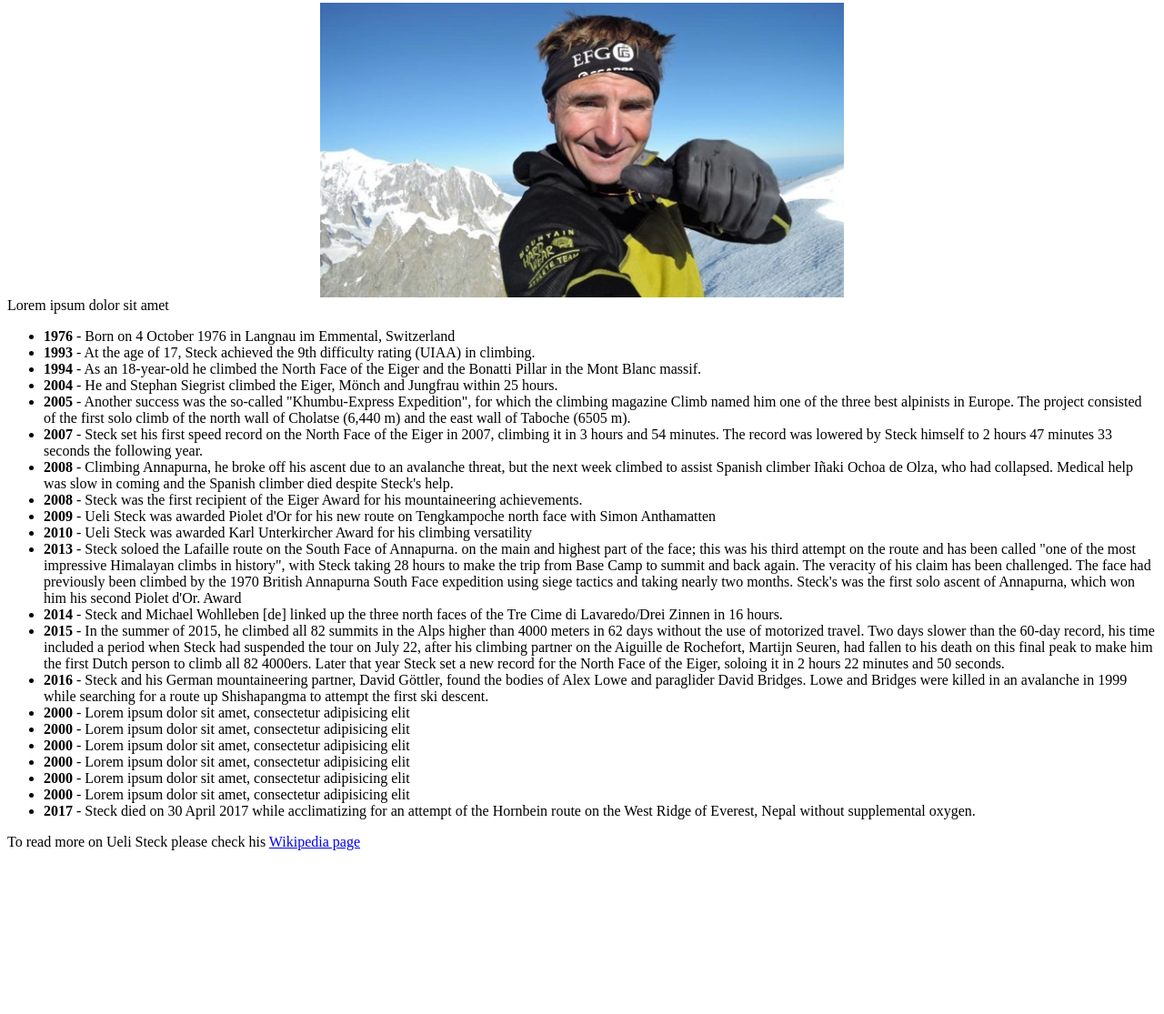
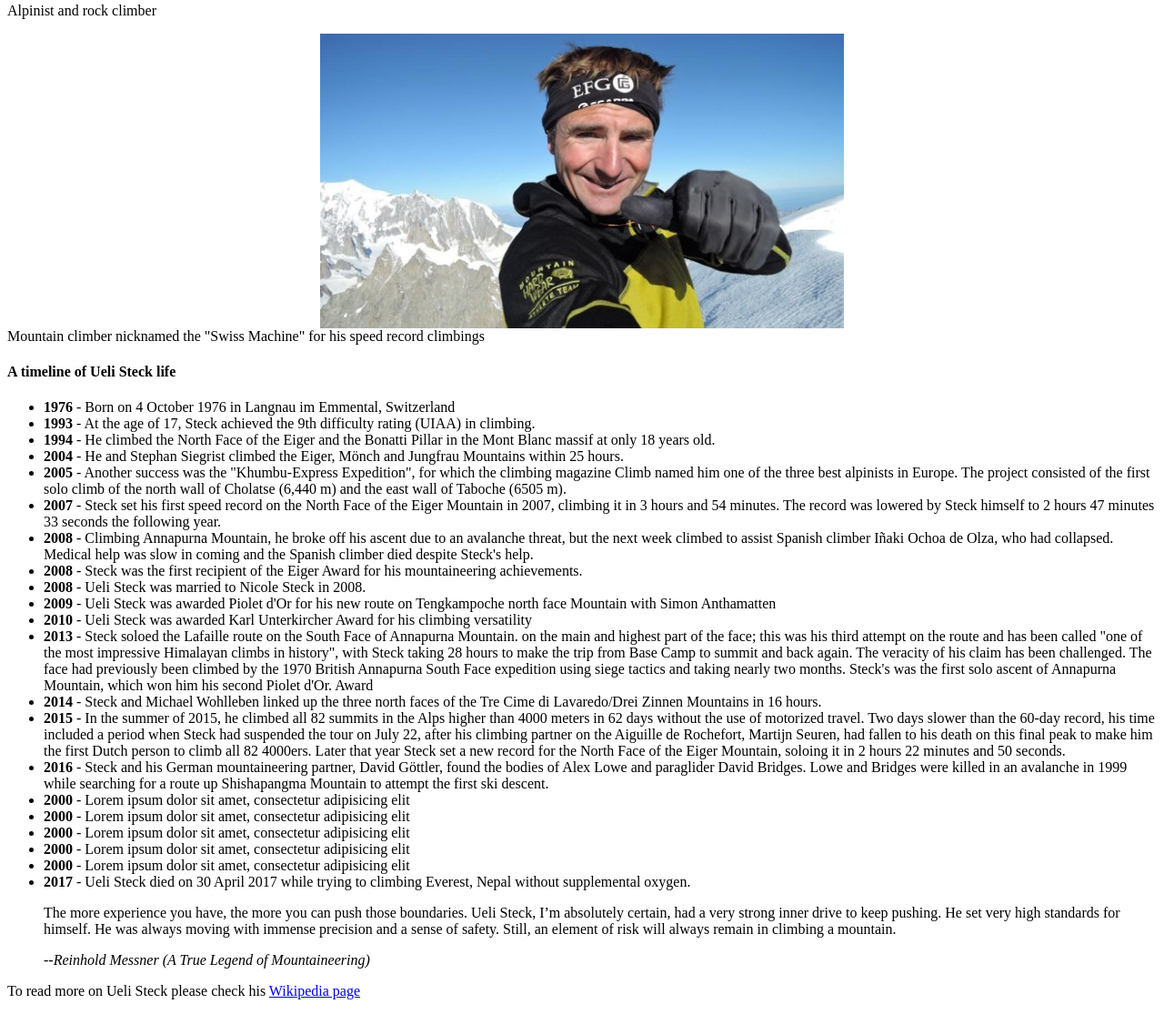
Before and after one commit to costik2020/0014-tribute-page-to-alpinist-Ueli-Steck, a plain HTML site: page index.html in a window 1280 px wide. Shown: the part 77-1192 px from the top of the page at 91% size. Before the commit the page ends 1028 px from the top, so only its background shows below. Drawn offline with Linux system fonts and the light colour scheme.

Commit message:
More edits facts about Ueli Steck life

```diff
--- a/index.html
+++ b/index.html
@@ -7,40 +7,49 @@
 	</head>
 	<body>
 		<main id="main">
-			<h1 id="title">Alpinist Ueli Steck</h1>
+			<h1 id="title">Ueli Steck</h1>
+			<p>Alpinist and rock climber</p>
 			<div id="img-div">
 				<img id="image" src="pictures/ueli-steck-01.jpeg" alt="">
-				<div id="img-caption">Lorem ipsum dolor sit amet</div>
+				<div id="img-caption">Mountain climber nicknamed the "Swiss Machine" for his speed record climbings</div>
 			</div>
 
 			<section id="tribute-info">
+				<h4> A timeline of Ueli Steck life</h4>
 				<ul>
 					<li><strong>1976</strong> - Born on 4 October 1976 in Langnau im Emmental, Switzerland </li>
 					<li><strong>1993</strong> - At the age of 17, Steck achieved the 9th difficulty rating (UIAA) in climbing.  </li>
-					<li><strong>1994</strong> - As an 18-year-old he climbed the North Face of the Eiger and the Bonatti Pillar in the Mont Blanc massif. </li>
-					<li><strong>2004</strong> - He and Stephan Siegrist climbed the Eiger, Mönch and Jungfrau within 25 hours.  </li>
-					<li><strong>2005</strong> - Another success was the so-called "Khumbu-Express Expedition", for which the climbing magazine Climb named him one of the three best alpinists in Europe. The project consisted of the first solo climb of the north wall of Cholatse (6,440 m) and the east wall of Taboche (6505 m).  </li>
-					<li><strong>2007</strong> - Steck set his first speed record on the North Face of the Eiger in 2007, climbing it in 3 hours and 54 minutes. The record was lowered by Steck himself to 2 hours 47 minutes 33 seconds the following year.  </li>
-					<li><strong>2008</strong> - Climbing Annapurna, he broke off his ascent due to an avalanche threat, but the next week climbed to assist Spanish climber Iñaki Ochoa de Olza, who had collapsed. Medical help was slow in coming and the Spanish climber died despite Steck's help.  </li>
+					<li><strong>1994</strong> - He climbed the North Face of the Eiger and the Bonatti Pillar in the Mont Blanc massif at only 18 years old. </li>
+					<li><strong>2004</strong> - He and Stephan Siegrist climbed the Eiger, Mönch and Jungfrau Mountains within 25 hours.  </li>
+					<li><strong>2005</strong> - Another success was the "Khumbu-Express Expedition", for which the climbing magazine Climb named him one of the three best alpinists in Europe. The project consisted of the first solo climb of the north wall of Cholatse (6,440 m) and the east wall of Taboche (6505 m).  </li>
+					<li><strong>2007</strong> - Steck set his first speed record on the North Face of the Eiger Mountain in 2007, climbing it in 3 hours and 54 minutes. The record was lowered by Steck himself to 2 hours 47 minutes 33 seconds the following year.  </li>
+					<li><strong>2008</strong> - Climbing Annapurna Mountain, he broke off his ascent due to an avalanche threat, but the next week climbed to assist Spanish climber Iñaki Ochoa de Olza, who had collapsed. Medical help was slow in coming and the Spanish climber died despite Steck's help.  </li>
 					<li><strong>2008</strong> - Steck was the first recipient of the Eiger Award for his mountaineering achievements.  </li>
-					<li><strong>2009</strong> - Ueli Steck was awarded Piolet d'Or for his new route on Tengkampoche north face with Simon Anthamatten </li>
+					<li><strong>2008</strong> - Ueli Steck was married to Nicole Steck in 2008. </li>
+					<li><strong>2009</strong> - Ueli Steck was awarded Piolet d'Or for his new route on Tengkampoche north face Mountain with Simon Anthamatten </li>
 					<li><strong>2010</strong> - Ueli Steck was awarded Karl Unterkircher Award for his climbing versatility </li>
-					<li><strong>2013</strong> - Steck soloed the Lafaille route on the South Face of Annapurna. on the main and highest part of the face; this was his third attempt on the route and has been called "one of the most impressive Himalayan climbs in history", with Steck taking 28 hours to make the trip from Base Camp to summit and back again. The veracity of his claim has been challenged. The face had previously been climbed by the 1970 British Annapurna South Face expedition using siege tactics and taking nearly two months. Steck's was the first solo ascent of Annapurna, which won him his second Piolet d'Or. Award  </li>
-					<li><strong>2014</strong> - Steck and Michael Wohlleben [de] linked up the three north faces of the Tre Cime di Lavaredo/Drei Zinnen in 16 hours.  </li>
-					<li><strong>2015</strong> - In the summer of 2015, he climbed all 82 summits in the Alps higher than 4000 meters in 62 days without the use of motorized travel. Two days slower than the 60-day record, his time included a period when Steck had suspended the tour on July 22, after his climbing partner on the Aiguille de Rochefort, Martijn Seuren, had fallen to his death on this final peak to make him the first Dutch person to climb all 82 4000ers. Later that year Steck set a new record for the North Face of the Eiger, soloing it in 2 hours 22 minutes and 50 seconds.  </li>
-					<li><strong>2016</strong> - Steck and his German mountaineering partner, David Göttler, found the bodies of Alex Lowe and paraglider David Bridges. Lowe and Bridges were killed in an avalanche in 1999 while searching for a route up Shishapangma to attempt the first ski descent.  </li>
+					<li><strong>2013</strong> - Steck soloed the Lafaille route on the South Face of Annapurna Mountain. on the main and highest part of the face; this was his third attempt on the route and has been called "one of the most impressive Himalayan climbs in history", with Steck taking 28 hours to make the trip from Base Camp to summit and back again. The veracity of his claim has been challenged. The face had previously been climbed by the 1970 British Annapurna South Face expedition using siege tactics and taking nearly two months. Steck's was the first solo ascent of Annapurna Mountain, which won him his second Piolet d'Or. Award  </li>
+					<li><strong>2014</strong> - Steck and Michael Wohlleben linked up the three north faces of the Tre Cime di Lavaredo/Drei Zinnen Mountains in 16 hours.  </li>
+					<li><strong>2015</strong> - In the summer of 2015, he climbed all 82 summits in the Alps higher than 4000 meters in 62 days without the use of motorized travel. Two days slower than the 60-day record, his time included a period when Steck had suspended the tour on July 22, after his climbing partner on the Aiguille de Rochefort, Martijn Seuren, had fallen to his death on this final peak to make him the first Dutch person to climb all 82 4000ers. Later that year Steck set a new record for the North Face of the Eiger Mountain, soloing it in 2 hours 22 minutes and 50 seconds.  </li>
+					<li><strong>2016</strong> - Steck and his German mountaineering partner, David Göttler, found the bodies of Alex Lowe and paraglider David Bridges. Lowe and Bridges were killed in an avalanche in 1999 while searching for a route up Shishapangma Mountain to attempt the first ski descent.  </li>
 					<li><strong>2000</strong> - Lorem ipsum dolor sit amet, consectetur adipisicing elit  </li>
 					<li><strong>2000</strong> - Lorem ipsum dolor sit amet, consectetur adipisicing elit  </li>
 					<li><strong>2000</strong> - Lorem ipsum dolor sit amet, consectetur adipisicing elit  </li>
 					<li><strong>2000</strong> - Lorem ipsum dolor sit amet, consectetur adipisicing elit  </li>
 					<li><strong>2000</strong> - Lorem ipsum dolor sit amet, consectetur adipisicing elit  </li>
-					<li><strong>2000</strong> - Lorem ipsum dolor sit amet, consectetur adipisicing elit  </li>
-					<li><strong>2017</strong> - Steck died on 30 April 2017 while acclimatizing for an attempt of the Hornbein route on the West Ridge of Everest, Nepal without supplemental oxygen.  </li>
+					<li><strong>2017</strong> - Ueli Steck died on 30 April 2017 while trying to climbing Everest, Nepal without supplemental oxygen.  </li>
 
 				</ul>
 
 			</section>
 
+			<p></p>
+			<blockquote cite="http://">
+				<p>The more experience you have, the more you can push those boundaries. Ueli Steck, I’m absolutely certain, had a very strong inner drive to keep pushing. He set very high standards for himself.
+				He was always moving with immense precision and a sense of safety. Still, an element of risk will always remain in climbing a mountain.
+				<p>
+				<cite>--Reinhold Messner (A True Legend of Mountaineering)</cite>
+			</blockquote>
 			<footer>
 				<p> To read more on Ueli Steck please check his <a id="tribute-link" href="https://en.wikipedia.org/wiki/Ueli_Steck" target="_blank">Wikipedia page</a></p>
 			</footer>
```
